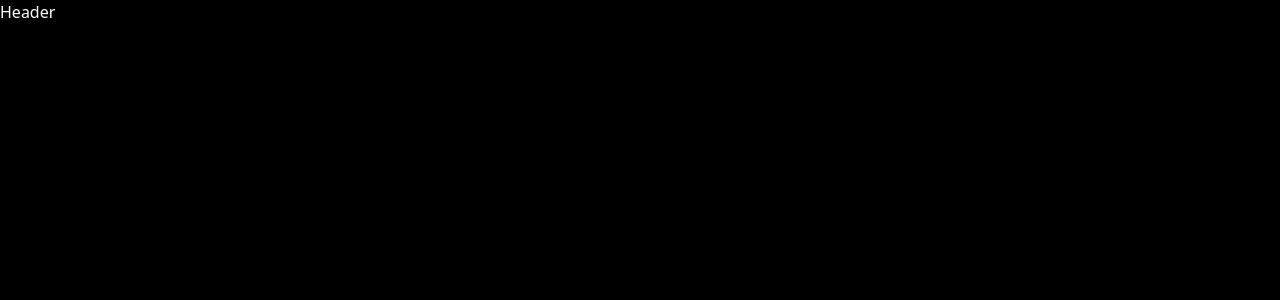
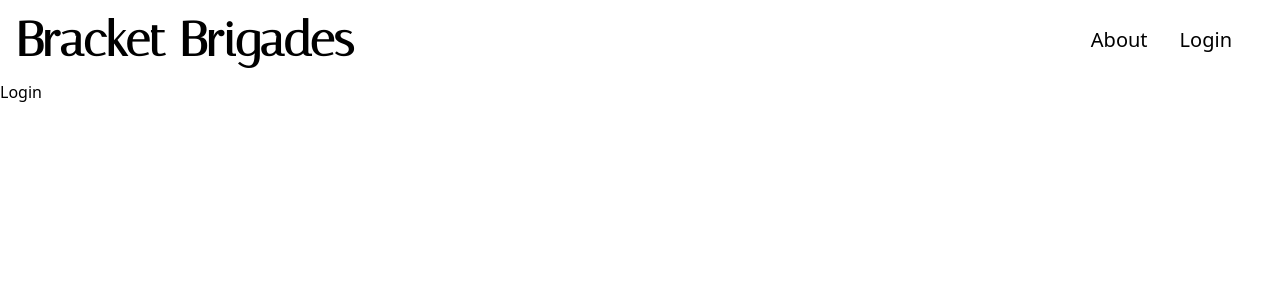
Before and after one commit to HemantBatra873/SIH-Project, a React (Vite) app in the folder SIH_Client/: page /login in a window 1280 px wide. Before the commit this address had no page. Shown: the top 300 px of the page. Built offline with nearby package versions, Linux system fonts and the light colour scheme.

Commit message:
Added header and fonts

```diff
--- a/SIH_Client/src/App.jsx
+++ b/SIH_Client/src/App.jsx
@@ -2,6 +2,8 @@ import { BrowserRouter , Routes , Route } from 'react-router-dom'
 import './App.css'
 import Header from './components/Header'
 import Home from './pages/Home'
+import Login from './pages/Login'
+import About from './pages/About'
 
 function App() {
   return (
@@ -9,6 +11,8 @@ function App() {
       <Header/>
       <Routes>
         <Route path="/" element={<Home />} />
+        <Route path="/login" element={<Login />} />
+        <Route path="/about" element={<About />} />
       </Routes>
     </BrowserRouter>
   )
--- a/SIH_Client/src/components/Header.jsx
+++ b/SIH_Client/src/components/Header.jsx
@@ -1,10 +1,18 @@
 import React from 'react'
-
+import { Link } from 'react-router-dom'
 const Header = () => {
   return (
-    <div>
-      Header
-    </div>
+    <header>
+      <div className="flex justify-between items-center mx-auto p-1 md:p-4 max-w-7xl">
+        <Link to='/'>
+          <h1 className='font-head text-2xl sm:text-3xl lg:text-5xl flex flex-wrap font-semibold'>Bracket Brigades</h1>
+        </Link>
+      <ul className='flex justify-center sm:gap-8 items-center mr-8 text-xl'>
+        <Link to='/about'><li className='hidden sm:inline'>About</li></Link>
+        <Link to='/login'><li>Login</li></Link>
+      </ul>
+      </div>
+    </header>
   )
 }
 
--- a/SIH_Client/src/index.css
+++ b/SIH_Client/src/index.css
@@ -1,3 +1,13 @@
+@font-face {
+  font-family: "Marcellus";
+  src: url("./assets/fonts/Marcellus-Regular.ttf") format("truetype");
+}
+
+@font-face {
+  font-family: "Italiana";
+  src: url("./assets/fonts/Italiana-Regular.ttf") format("truetype");
+}
+
 @tailwind base;
 @tailwind components;
 @tailwind utilities;
@@ -6,6 +16,6 @@
   box-sizing: border-box;
   margin: 0;
   padding: 0;
-  background-color: black;
-  color: white;
+  background-color: white;
+  color: black;
 }
--- /dev/null
+++ b/SIH_Client/src/pages/About.jsx
@@ -0,0 +1,11 @@
+import React from 'react'
+
+const About = () => {
+  return (
+    <div>
+      About
+    </div>
+  )
+}
+
+export default About
--- /dev/null
+++ b/SIH_Client/src/pages/Login.jsx
@@ -0,0 +1,11 @@
+import React from 'react'
+
+const Login = () => {
+  return (
+    <div>
+      Login
+    </div>
+  )
+}
+
+export default Login
--- /dev/null
+++ b/SIH_Client/src/pages/Profile.jsx
@@ -0,0 +1,11 @@
+import React from 'react'
+
+const Profile = () => {
+  return (
+    <div>
+      Profile
+    </div>
+  )
+}
+
+export default Profile
--- a/SIH_Client/tailwind.config.js
+++ b/SIH_Client/tailwind.config.js
@@ -2,7 +2,12 @@
 export default {
   content: ["./index.html", "./src/**/*.{js,ts,jsx,tsx}"],
   theme: {
-    extend: {},
+    extend: {
+      fontFamily: {
+        body: ["Marcellus"],
+        head: ["Italiana"],
+      },
+    },
   },
   plugins: [],
 };
```
Also changed, not shown: SIH_Client/src/assets/fonts/Italiana-Regular.ttf (added), SIH_Client/src/assets/fonts/Marcellus-Regular.ttf (added).
